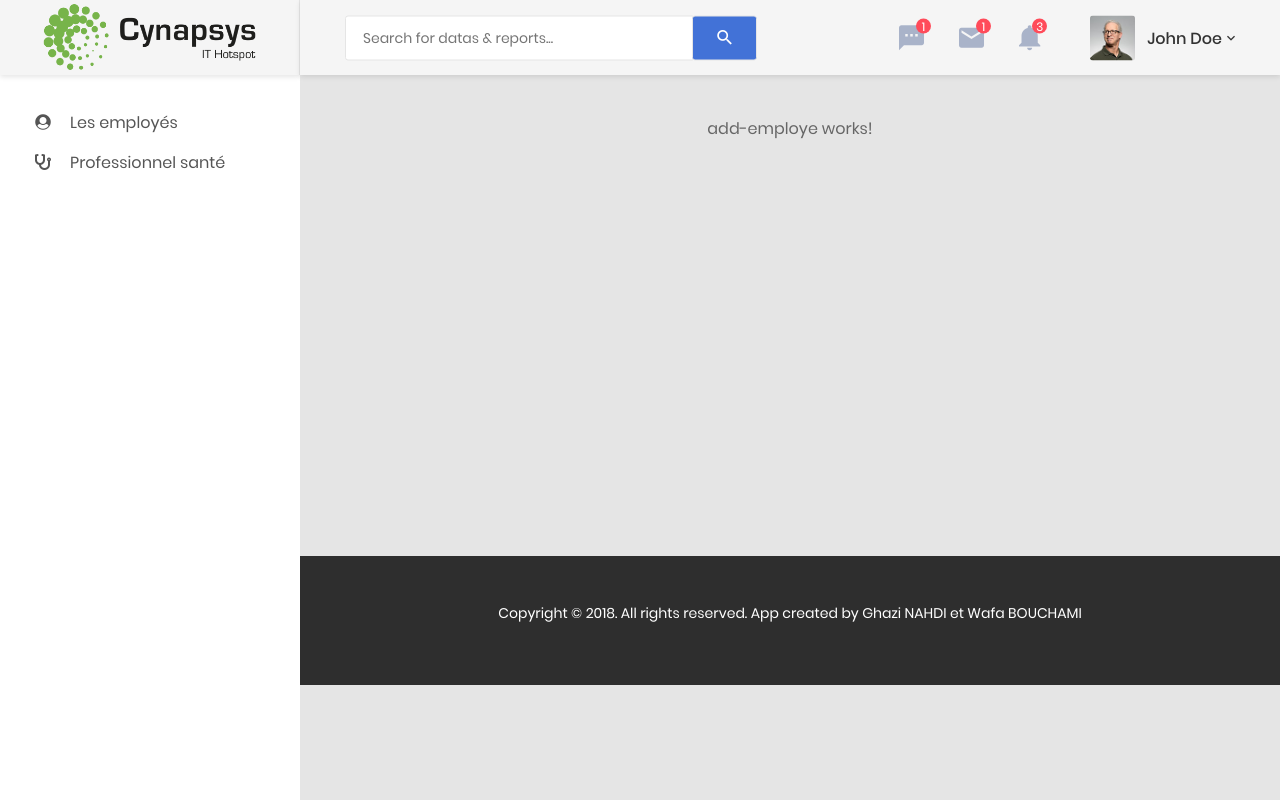
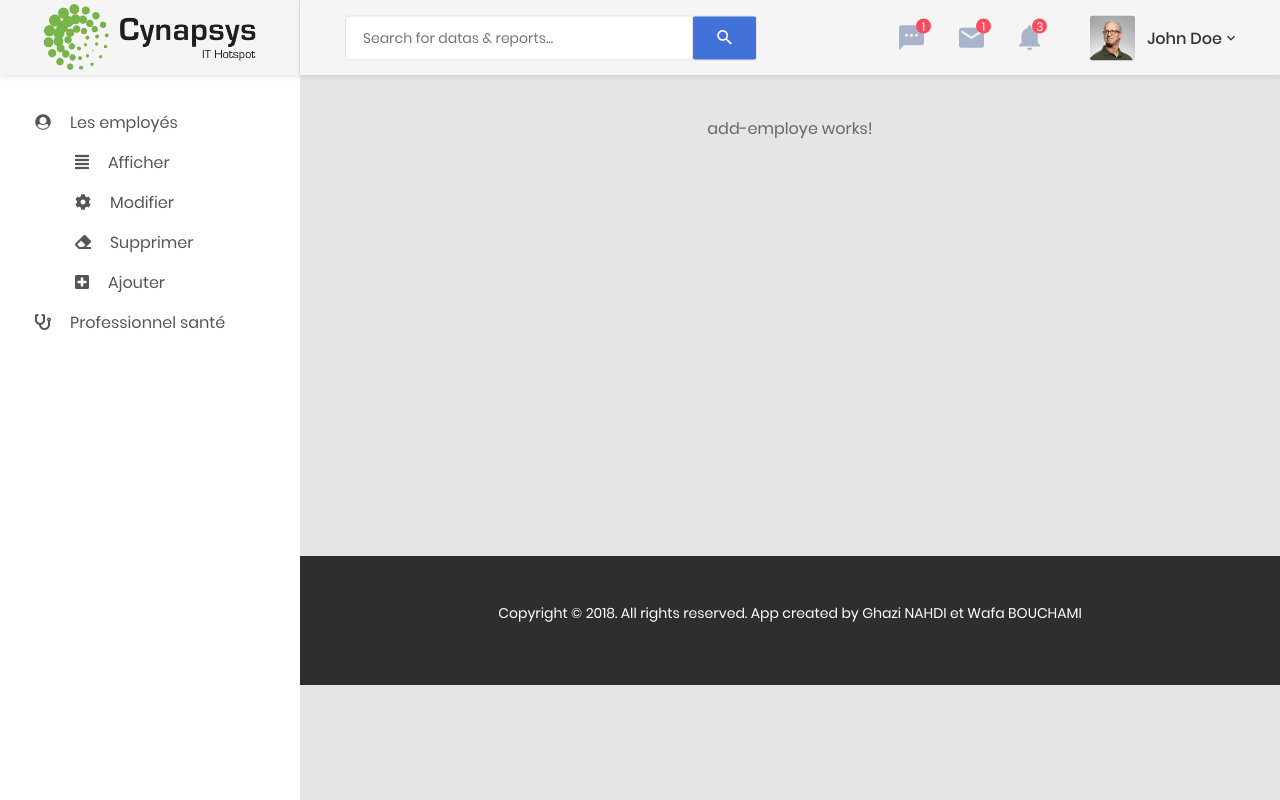
Before and after one commit to BochWafa/medical-Refund-Fontend, an Angular app: page /dashboard in a window 1280 px wide. Both pictures are taken after a click on the element "Les employés". Built offline with nearby package versions, Linux system fonts and the light colour scheme.

Commit message:
sub-menu

```diff
--- a/src/app/dashboard/dashboard.component.ts
+++ b/src/app/dashboard/dashboard.component.ts
@@ -12,8 +12,8 @@ export class DashboardComponent implements OnInit {
 
   ngOnInit() {
 
-
-
+    document.title = 'Cynapsys | Dashboard';
+    this.router.navigateByUrl('/dashboard/(dashboard-content:add-employe)', { skipLocationChange: true });
 
   }
 
--- a/src/app/home/home.component.ts
+++ b/src/app/home/home.component.ts
@@ -10,6 +10,8 @@ export class HomeComponent implements OnInit {
   constructor() { }
 
   ngOnInit() {
+
+    document.title = 'Cynapsys | Accueil';
   }
 
 }
--- a/src/app/menu/menu.component.css
+++ b/src/app/menu/menu.component.css
@@ -0,0 +1,4 @@
+ul .sub-list{
+  list-style-type: none;
+  margin-left: 40px;
+}
--- a/src/app/menu/menu.component.html
+++ b/src/app/menu/menu.component.html
@@ -8,13 +8,27 @@
     <nav class="navbar-sidebar">
       <ul class="list-unstyled navbar__list">
 
-        <li (click)="goEmploye()">
-          <span><i class="fa fa-user-circle" aria-hidden="true"></i>Les employés</span>
+        <li>
+          <span (click)="openEmploye()"><i class="fa fa-user-circle" aria-hidden="true"></i>Les employés</span>
+
+          <ul class="sub-list" *ngIf="subMenu1Visibility">
+            <li><span><i class="fa fa-align-justify" aria-hidden="true"></i>Afficher</span></li>
+            <li><span><i class="fa fa-cog" aria-hidden="true"></i>Modifier</span></li>
+            <li><span><i class="fa fa-eraser" aria-hidden="true"></i>Supprimer</span></li>
+            <li (click)="addEmploye()"><span><i class="fa fa-plus-square" aria-hidden="true"></i>Ajouter</span></li>
+          </ul>
         </li>
 
 
-        <li (click)="goHealthProfessional()">
-          <span><i class="fa fa-stethoscope" aria-hidden="true"></i>Professionnel santé</span>
+        <li>
+          <span (click)="openHealthProfessional()"><i class="fa fa-stethoscope" aria-hidden="true"></i>Professionnel santé</span>
+
+          <ul class="sub-list" *ngIf="subMenu2Visibility">
+            <li><span><i class="fa fa-align-justify" aria-hidden="true"></i>Afficher</span></li>
+            <li><span><i class="fa fa-cog" aria-hidden="true"></i>Modifier</span></li>
+            <li><span><i class="fa fa-eraser" aria-hidden="true"></i>Supprimer</span></li>
+            <li  (click)="addProfessionalHealth()"><span><i class="fa fa-plus-square" aria-hidden="true"></i>Ajouter</span></li>
+          </ul>
         </li>
 
 
--- a/src/app/menu/menu.component.ts
+++ b/src/app/menu/menu.component.ts
@@ -8,23 +8,45 @@ import {Router} from '@angular/router';
 })
 export class MenuComponent implements OnInit {
 
+   subMenu1Visibility = false;
+   subMenu2Visibility = false;
+
   constructor(private router: Router) { }
 
   ngOnInit() {
   }
 
 
-  goEmploye() {
+  openEmploye() {
 
+    this.subMenu2Visibility = false;
+
+    this.subMenu1Visibility = !this.subMenu1Visibility;
+
+  }
+
+  addEmploye() {
     this.router.navigateByUrl('/dashboard/(dashboard-content:add-employe)', { skipLocationChange: true });
 
   }
 
 
-  goHealthProfessional() {
+  openHealthProfessional() {
 
-    this.router.navigateByUrl('/dashboard/(dashboard-content:add-professional-health)', { skipLocationChange: true });
+    this.subMenu1Visibility = false;
+
+    this.subMenu2Visibility = !this.subMenu2Visibility;
 
   }
 
+  addProfessionalHealth() {
+    this.router.navigateByUrl('/dashboard/(dashboard-content:add-professional-health)', { skipLocationChange: true });
+  }
+
+
+
+
+
+
+
 }
--- a/src/index.html
+++ b/src/index.html
@@ -7,7 +7,7 @@
   <meta charset="UTF-8">
   <meta name="viewport" content="width=device-width, initial-scale=1, shrink-to-fit=no">
   <!-- Title Page-->
-  <title>Modal</title>
+  <title>Cynapsys | Accueil</title>
   <link rel="icon" type="image/x-icon" href="favicon.ico">
 </head>
 <body class="animsition">
```
